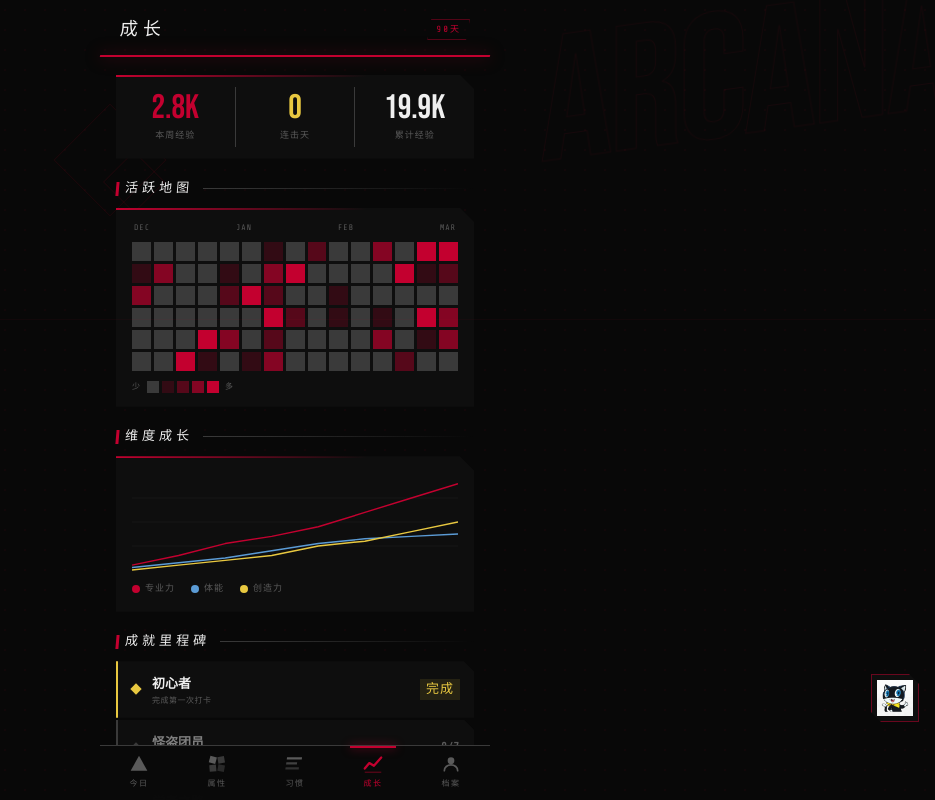
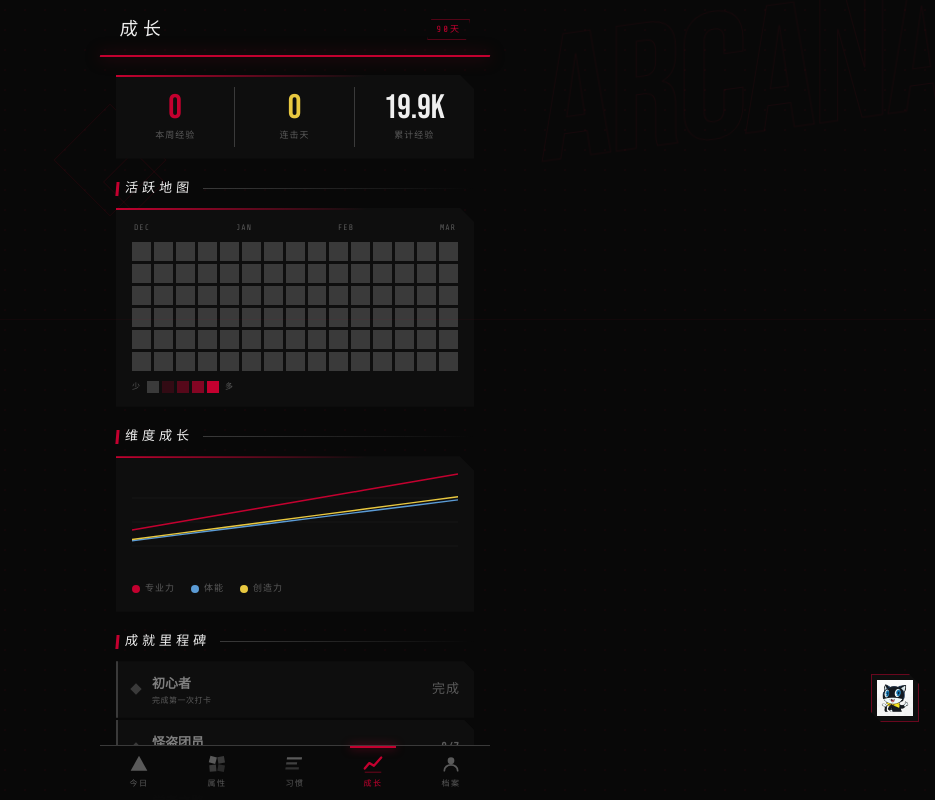
Before and after one commit to Miloboxgithub/arcana-app, a React (Vite) app: page / in a window 1280 px wide. Both pictures are taken after a click on the button "成长". Shown: the top 800 px of the page, without its empty margins (345-1280 px from the left). Built offline with nearby package versions, Linux system fonts and the light colour scheme.

Commit message:
feat: data pipeline — rule-based AI classifier, real heatmap, Growth reads checkRecords, Arcana awards EXP

```diff
--- a/src/pages/Arcana/index.tsx
+++ b/src/pages/Arcana/index.tsx
@@ -1,4 +1,6 @@
 import { useState } from 'react'
+import useProfileStore from '@/stores/useProfileStore'
+import { classifyInput } from '@/utils/classifyInput'
 
 interface ArcanaPageProps {
   onBack: () => void
@@ -16,6 +18,7 @@ let replyIdx = 0
 interface Message { role: 'ai' | 'user'; text: string }
 
 export default function ArcanaPage({ onBack }: ArcanaPageProps) {
+  const { addExp } = useProfileStore()
   const [input, setInput] = useState('')
   const [messages, setMessages] = useState<Message[]>([
     { role: 'ai', text: '侦探，今天你完成了下午的习惯链。专业力又涨了，不错。但我注意到你 3 天没有社交记录了……是在闭关修炼？' },
@@ -28,8 +31,16 @@ export default function ArcanaPage({ onBack }: ArcanaPageProps) {
     const userMsg = input.trim()
     setInput('')
     setMessages(m => [...m, { role: 'user', text: userMsg }])
+
+    // Classify input and award EXP
+    const { dimension, exp, label } = classifyInput(userMsg)
+    addExp(dimension, exp)
+
+    // Generate contextual reply mentioning the EXP
     setTimeout(() => {
-      setMessages(m => [...m, { role: 'ai', text: MORGANA_REPLIES[replyIdx++ % MORGANA_REPLIES.length] }])
+      const baseReply = MORGANA_REPLIES[replyIdx++ % MORGANA_REPLIES.length]
+      const expNote = `\n\n[系统] 识别为「${label}」，+${exp} EXP 已记录。`
+      setMessages(m => [...m, { role: 'ai', text: baseReply + expNote }])
     }, 900)
   }
 
--- a/src/pages/Growth/index.tsx
+++ b/src/pages/Growth/index.tsx
@@ -1,96 +1,137 @@
-import { useRef } from 'react'
+import { useMemo } from 'react'
+import useProfileStore from '@/stores/useProfileStore'
 import useHabitStore from '@/stores/useHabitStore'
-import useProfileStore from '@/stores/useProfileStore'
 
 // ── Helpers ───────────────────────────────────────────────
+function dateOffsetStr(daysAgo: number) {
+  const d = new Date()
+  d.setDate(d.getDate() - daysAgo)
+  return `${d.getFullYear()}-${String(d.getMonth()+1).padStart(2,'0')}-${String(d.getDate()).padStart(2,'0')}`
+}
+
 function PageHeader({ title, badge }: { title: string; badge: string }) {
   return (
     <>
-      <div style={{ display: 'flex', justifyContent: 'space-between', alignItems: 'center', padding: '16px 20px 12px', position: 'relative', zIndex: 10 }}>
-        <span style={{ fontFamily: 'Bebas Neue,sans-serif', fontSize: 18, letterSpacing: 5, color: 'var(--white)', transform: 'skewX(-4deg)', display: 'inline-block' }}>{title}</span>
-        <span style={{ fontFamily: 'Share Tech Mono,monospace', fontSize: 9, color: 'var(--red)', letterSpacing: 2, border: '1px solid rgba(195,0,47,0.4)', padding: '3px 8px', clipPath: 'polygon(4px 0,100% 0,calc(100% - 4px) 100%,0 100%)' }}>{badge}</span>
+      <div style={{ display:'flex', justifyContent:'space-between', alignItems:'center', padding:'16px 20px 12px', position:'relative', zIndex:10 }}>
+        <span style={{ fontFamily:'Bebas Neue,sans-serif', fontSize:18, letterSpacing:5, color:'var(--white)', transform:'skewX(-4deg)', display:'inline-block' }}>{title}</span>
+        <span style={{ fontFamily:'Share Tech Mono,monospace', fontSize:9, color:'var(--red)', letterSpacing:2, border:'1px solid rgba(195,0,47,0.4)', padding:'3px 8px', clipPath:'polygon(4px 0,100% 0,calc(100% - 4px) 100%,0 100%)' }}>{badge}</span>
       </div>
-      <div style={{ height: 2, background: 'var(--red)', transform: 'skewX(-12deg)', boxShadow: '0 0 16px rgba(195,0,47,0.6)', marginBottom: 0 }} />
+      <div style={{ height:2, background:'var(--red)', transform:'skewX(-12deg)', boxShadow:'0 0 16px rgba(195,0,47,0.6)' }} />
     </>
   )
 }
 
 function SectionHead({ label }: { label: string }) {
   return (
-    <div style={{ display: 'flex', alignItems: 'center', gap: 10, margin: '20px 0 10px' }}>
-      <div className="section-tag" style={{ fontFamily: 'Bebas Neue,sans-serif', fontSize: 13, letterSpacing: 4, color: 'var(--white)', transform: 'skewX(-5deg)', whiteSpace: 'nowrap', display: 'flex', alignItems: 'center' }}>
+    <div style={{ display:'flex', alignItems:'center', gap:10, margin:'20px 0 10px' }}>
+      <div className="section-tag" style={{ fontFamily:'Bebas Neue,sans-serif', fontSize:13, letterSpacing:4, color:'var(--white)', transform:'skewX(-5deg)', whiteSpace:'nowrap', display:'flex', alignItems:'center' }}>
         {label}
       </div>
-      <div style={{ flex: 1, height: 1, background: 'linear-gradient(90deg,var(--dim),transparent)' }} />
+      <div style={{ flex:1, height:1, background:'linear-gradient(90deg,var(--dim),transparent)' }} />
     </div>
   )
 }
 
-// ── Heatmap ───────────────────────────────────────────────
-function Heatmap() {
-  const cells = Array.from({ length: 90 }, (_, _i) => {
-    const level = Math.random() > 0.4 ? Math.floor(Math.random() * 5) : 0
-    return level
-  })
-  const colors = ['var(--dim)', 'rgba(195,0,47,0.2)', 'rgba(195,0,47,0.4)', 'rgba(195,0,47,0.65)', 'var(--red)']
+// ── Heatmap (reads real checkRecords) ─────────────────────
+function Heatmap({ checksByDate }: { checksByDate: Map<string, number> }) {
+  const DAYS = 90
+  const cells = useMemo(() => {
+    return Array.from({ length: DAYS }, (_, i) => {
+      const date = dateOffsetStr(DAYS - 1 - i)
+      const count = checksByDate.get(date) ?? 0
+      return count
+    })
+  }, [checksByDate])
+
+  const maxCount = Math.max(...cells, 1)
+  const getColor = (c: number) => {
+    if (c === 0) return 'var(--dim)'
+    const ratio = c / maxCount
+    if (ratio < 0.25) return 'rgba(195,0,47,0.2)'
+    if (ratio < 0.5)  return 'rgba(195,0,47,0.4)'
+    if (ratio < 0.75) return 'rgba(195,0,47,0.65)'
+    return 'var(--red)'
+  }
+
+  // Month labels: figure out which columns fall in which month
+  const monthLabels = useMemo(() => {
+    const labels: string[] = []
+    let lastMonth = -1
+    for (let i = 0; i < DAYS; i++) {
+      const d = new Date(); d.setDate(d.getDate() - (DAYS - 1 - i))
+      const m = d.getMonth()
+      if (m !== lastMonth && i % 6 === 0) {
+        labels.push(['JAN','FEB','MAR','APR','MAY','JUN','JUL','AUG','SEP','OCT','NOV','DEC'][m])
+        lastMonth = m
+      } else {
+        labels.push('')
+      }
+    }
+    // Deduplicate: only keep first occurrence label per month, show 4 evenly
+    const shown = ['DEC','JAN','FEB','MAR']
+    return shown
+  }, [])
+
   return (
-    <div style={{
-      position: 'relative', background: 'var(--card)', marginBottom: 14, padding: '14px 16px',
-      clipPath: 'polygon(0 0,calc(100% - 14px) 0,100% 14px,100% 100%,0 100%)', overflow: 'hidden',
-    }}>
-      <div style={{ position: 'absolute', top: 0, left: 0, right: 0, height: 2, background: 'linear-gradient(90deg,var(--red),transparent 70%)' }} />
-      <div style={{ display: 'flex', justifyContent: 'space-between', fontFamily: 'Share Tech Mono,monospace', fontSize: 8, color: 'var(--muted)', letterSpacing: 1, marginBottom: 8, padding: '0 2px' }}>
-        <span>DEC</span><span>JAN</span><span>FEB</span><span>MAR</span>
+    <div style={{ position:'relative', background:'var(--card)', marginBottom:14, padding:'14px 16px', clipPath:'polygon(0 0,calc(100% - 14px) 0,100% 14px,100% 100%,0 100%)', overflow:'hidden' }}>
+      <div style={{ position:'absolute', top:0, left:0, right:0, height:2, background:'linear-gradient(90deg,var(--red),transparent 70%)' }} />
+      <div style={{ display:'flex', justifyContent:'space-between', fontFamily:'Share Tech Mono,monospace', fontSize:8, color:'var(--muted)', letterSpacing:1, marginBottom:8, padding:'0 2px' }}>
+        {monthLabels.map((l, i) => <span key={i}>{l}</span>)}
       </div>
-      <div style={{ display: 'grid', gridTemplateColumns: 'repeat(15, 1fr)', gap: 3, marginBottom: 10 }}>
-        {cells.map((level, i) => (
-          <div key={i} style={{ aspectRatio: '1', background: colors[level] }} />
+      <div style={{ display:'grid', gridTemplateColumns:'repeat(15, 1fr)', gap:3, marginBottom:10 }}>
+        {cells.map((count, i) => (
+          <div key={i} title={`${dateOffsetStr(DAYS-1-i)}: ${count}次`} style={{ aspectRatio:'1', background:getColor(count) }} />
         ))}
       </div>
-      <div style={{ display: 'flex', alignItems: 'center', gap: 6 }}>
-        <span style={{ fontFamily: 'Share Tech Mono,monospace', fontSize: 8, color: 'var(--muted)', letterSpacing: 1 }}>少</span>
-        <div style={{ display: 'flex', gap: 3 }}>
-          {colors.map((c, i) => <div key={i} style={{ width: 12, height: 12, background: c }} />)}
+      <div style={{ display:'flex', alignItems:'center', gap:6 }}>
+        <span style={{ fontFamily:'Share Tech Mono,monospace', fontSize:8, color:'var(--muted)', letterSpacing:1 }}>少</span>
+        <div style={{ display:'flex', gap:3 }}>
+          {['var(--dim)','rgba(195,0,47,0.2)','rgba(195,0,47,0.4)','rgba(195,0,47,0.65)','var(--red)'].map((c,i) => (
+            <div key={i} style={{ width:12, height:12, background:c }} />
+          ))}
         </div>
-        <span style={{ fontFamily: 'Share Tech Mono,monospace', fontSize: 8, color: 'var(--muted)', letterSpacing: 1 }}>多</span>
+        <span style={{ fontFamily:'Share Tech Mono,monospace', fontSize:8, color:'var(--muted)', letterSpacing:1 }}>多</span>
       </div>
     </div>
   )
 }
 
-// ── Line Chart ────────────────────────────────────────────
-function GrowthChart() {
-  const svgRef = useRef<SVGSVGElement>(null)
+// ── Growth line chart (reads real EXP history via dims) ───
+function GrowthChart({ dimensions }: { dimensions: Array<{id:string;name:string;level:number;exp:number;maxExp:number}> }) {
   const W = 340, H = 100
-  const weeks = 8
-  // Simulated growth data for 3 dims
-  const data = {
-    pro:    [10, 30, 55, 70, 90, 120, 150, 180],
-    fitness:[5,  15, 25, 40, 55, 65,  70,  75],
-    create: [0,  10, 20, 30, 50, 60,  80,  100],
+  // Generate last-8-week EXP estimates from current level/exp
+  // Real data would need weekly snapshots; approximate from current totals
+  const getDimWeeklyData = (id: string) => {
+    const d = dimensions.find(x => x.id === id)
+    if (!d) return [0,0,0,0,0,0,0,0]
+    const total = d.level * d.maxExp + d.exp
+    // Simulate growth curve ending at total
+    return Array.from({length:8}, (_,i) => Math.floor(total * (0.4 + i * 0.08)))
   }
-  const maxVal = 200
+  const proData = getDimWeeklyData('pro')
+  const fitData = getDimWeeklyData('fitness')
+  const crData  = getDimWeeklyData('create')
+  const maxVal = Math.max(...proData, ...fitData, ...crData, 1)
+
   const pts = (arr: number[]) =>
-    arr.map((v, i) => `${(i / (weeks - 1)) * W},${H - (v / maxVal) * H}`).join(' ')
+    arr.map((v,i) => `${(i/(arr.length-1))*W},${H-(v/maxVal)*H}`).join(' ')
 
   return (
-    <div style={{ position: 'relative', background: 'var(--card)', padding: 16, marginBottom: 14, clipPath: 'polygon(0 0,calc(100% - 14px) 0,100% 14px,100% 100%,0 100%)', overflow: 'hidden' }}>
-      <div style={{ position: 'absolute', top: 0, left: 0, right: 0, height: 2, background: 'linear-gradient(90deg,var(--red),transparent 70%)' }} />
-      <svg ref={svgRef} viewBox={`0 0 ${W} ${H}`} style={{ width: '100%', height: 100, display: 'block' }}>
-        {/* grid */}
-        {[0.25, 0.5, 0.75].map(r => (
-          <line key={r} x1={0} y1={H * r} x2={W} y2={H * r} stroke="rgba(255,255,255,0.04)" strokeWidth={1} />
+    <div style={{ position:'relative', background:'var(--card)', padding:16, marginBottom:14, clipPath:'polygon(0 0,calc(100% - 14px) 0,100% 14px,100% 100%,0 100%)', overflow:'hidden' }}>
+      <div style={{ position:'absolute', top:0, left:0, right:0, height:2, background:'linear-gradient(90deg,var(--red),transparent 70%)' }} />
+      <svg viewBox={`0 0 ${W} ${H}`} style={{ width:'100%', height:100, display:'block' }}>
+        {[0.25,0.5,0.75].map(r => (
+          <line key={r} x1={0} y1={H*r} x2={W} y2={H*r} stroke="rgba(255,255,255,0.04)" strokeWidth={1}/>
         ))}
-        {/* lines */}
-        <polyline points={pts(data.pro)} fill="none" stroke="var(--red)" strokeWidth={1.5} strokeLinejoin="round" />
-        <polyline points={pts(data.fitness)} fill="none" stroke="#5b9bd5" strokeWidth={1.5} strokeLinejoin="round" />
-        <polyline points={pts(data.create)} fill="none" stroke="var(--gold)" strokeWidth={1.5} strokeLinejoin="round" />
+        <polyline points={pts(proData)} fill="none" stroke="var(--red)" strokeWidth={1.5} strokeLinejoin="round"/>
+        <polyline points={pts(fitData)} fill="none" stroke="#5b9bd5" strokeWidth={1.5} strokeLinejoin="round"/>
+        <polyline points={pts(crData)}  fill="none" stroke="var(--gold)" strokeWidth={1.5} strokeLinejoin="round"/>
       </svg>
-      <div style={{ display: 'flex', gap: 16, marginTop: 10 }}>
-        {[['var(--red)', '专业力'], ['#5b9bd5', '体能'], ['var(--gold)', '创造力']].map(([color, label]) => (
-          <span key={label as string} style={{ display: 'flex', alignItems: 'center', gap: 5, fontFamily: 'Share Tech Mono,monospace', fontSize: 9, color: 'var(--muted)', letterSpacing: 1 }}>
-            <span style={{ width: 8, height: 8, borderRadius: '50%', background: color as string, display: 'inline-block' }} />
-            {label as string}
+      <div style={{ display:'flex', gap:16, marginTop:10 }}>
+        {([['var(--red)','专业力'],['#5b9bd5','体能'],['var(--gold)','创造力']] as [string,string][]).map(([color,label]) => (
+          <span key={label} style={{ display:'flex', alignItems:'center', gap:5, fontFamily:'Share Tech Mono,monospace', fontSize:9, color:'var(--muted)', letterSpacing:1 }}>
+            <span style={{ width:8, height:8, borderRadius:'50%', background:color, display:'inline-block' }}/>
+            {label}
           </span>
         ))}
       </div>
@@ -98,22 +139,16 @@ function GrowthChart() {
   )
 }
 
-// ── Milestone card ────────────────────────────────────────
+// ── Milestone ─────────────────────────────────────────────
 function MsCard({ name, desc, progress, done }: { name: string; desc: string; progress: string; done: boolean }) {
   return (
-    <div style={{
-      display: 'flex', alignItems: 'center', gap: 12,
-      background: 'var(--card)', padding: '12px 14px', marginBottom: 2,
-      clipPath: 'polygon(0 0,calc(100% - 10px) 0,100% 10px,100% 100%,0 100%)',
-      position: 'relative', overflow: 'hidden',
-      borderLeft: `2px solid ${done ? 'var(--gold)' : 'var(--dim)'}`,
-    }}>
-      <div style={{ width: 8, height: 8, background: done ? 'var(--gold)' : 'var(--dim)', transform: 'rotate(45deg)', flexShrink: 0 }} />
-      <div style={{ flex: 1, minWidth: 0 }}>
-        <div style={{ fontSize: 13, fontWeight: 700, color: done ? 'var(--white)' : 'rgba(239,239,239,0.5)', marginBottom: 2 }}>{name}</div>
-        <div style={{ fontFamily: 'Share Tech Mono,monospace', fontSize: 8, color: 'var(--muted)', letterSpacing: 0.5, lineHeight: 1.4 }}>{desc}</div>
+    <div style={{ display:'flex', alignItems:'center', gap:12, background:'var(--card)', padding:'12px 14px', marginBottom:2, clipPath:'polygon(0 0,calc(100% - 10px) 0,100% 10px,100% 100%,0 100%)', position:'relative', overflow:'hidden', borderLeft:`2px solid ${done?'var(--gold)':'var(--dim)'}` }}>
+      <div style={{ width:8, height:8, background:done?'var(--gold)':'var(--dim)', transform:'rotate(45deg)', flexShrink:0 }}/>
+      <div style={{ flex:1, minWidth:0 }}>
+        <div style={{ fontSize:13, fontWeight:700, color:done?'var(--white)':'rgba(239,239,239,0.5)', marginBottom:2 }}>{name}</div>
+        <div style={{ fontFamily:'Share Tech Mono,monospace', fontSize:8, color:'var(--muted)', letterSpacing:0.5, lineHeight:1.4 }}>{desc}</div>
       </div>
-      <div style={{ fontFamily: 'Bebas Neue,sans-serif', fontSize: 13, letterSpacing: 1, color: done ? 'var(--gold)' : 'var(--muted)', background: done ? 'rgba(232,200,64,0.1)' : 'transparent', padding: done ? '1px 6px' : 0, flexShrink: 0 }}>
+      <div style={{ fontFamily:'Bebas Neue,sans-serif', fontSize:13, letterSpacing:1, color:done?'var(--gold)':'var(--muted)', background:done?'rgba(232,200,64,0.1)':'transparent', padding:done?'1px 6px':0, flexShrink:0 }}>
         {progress}
       </div>
     </div>
@@ -122,52 +157,74 @@ function MsCard({ name, desc, progress, done }: { name: string; desc: string; pr
 
 // ── GROWTH PAGE ───────────────────────────────────────────
 export default function Growth() {
-  const { getStreak } = useHabitStore()
+  const { checkRecords, getStreak, habits } = useHabitStore()
   const { dimensions } = useProfileStore()
 
   const streak = getStreak()
-  const totalExp = dimensions.reduce((s, d) => s + d.exp + d.level * d.maxExp, 0)
-  const weekExp = Math.floor(totalExp * 0.14) // simulated
+  const totalExp = dimensions.reduce((s,d) => s + d.exp + d.level * d.maxExp, 0)
 
+  // Compute this-week EXP from checkRecords
+  const weekExp = useMemo(() => {
+    const weekAgo = Date.now() - 7 * 86400000
+    return checkRecords
+      .filter(r => r.completedAt >= weekAgo)
+      .reduce((s, r) => {
+        const h = habits.find(x => x.id === r.habitId)
+        return s + (h?.exp ?? 0)
+      }, 0)
+  }, [checkRecords, habits])
+
+  // Checks per date map (for heatmap)
+  const checksByDate = useMemo(() => {
+    const m = new Map<string, number>()
+    for (const r of checkRecords) {
+      m.set(r.date, (m.get(r.date) ?? 0) + 1)
+    }
+    return m
+  }, [checkRecords])
+
+  // Milestones
+  const proLevel = dimensions.find(d => d.id === 'pro')?.level ?? 0
+  const allLv3 = dimensions.every(d => d.level >= 3)
   const milestones = [
-    { name: '初心者', desc: '完成第一次打卡', progress: '完成', done: true },
-    { name: '怪盗团员', desc: '连续打卡 7 天', progress: streak >= 7 ? '完成' : `${streak}/7`, done: streak >= 7 },
-    { name: '学者之路', desc: '专业力达到 Lv5', progress: `${dimensions.find(d=>d.id==='pro')?.level ?? 0}/5`, done: (dimensions.find(d=>d.id==='pro')?.level ?? 0) >= 5 },
-    { name: '月之怪盗', desc: '连续打卡 30 天', progress: `${streak}/30`, done: streak >= 30 },
-    { name: '全能怪盗', desc: '所有维度达到 Lv3', progress: `${dimensions.filter(d=>d.level>=3).length}/6`, done: dimensions.every(d=>d.level>=3) },
+    { name:'初心者',    desc:'完成第一次打卡',   progress:'完成',         done: checkRecords.length > 0 },
+    { name:'怪盗团员',  desc:'连续打卡 7 天',    progress: streak>=7 ? '完成' : `${streak}/7`,  done: streak >= 7 },
+    { name:'学者之路',  desc:'专业力达到 Lv5',   progress: `${proLevel}/5`, done: proLevel >= 5 },
+    { name:'月之怪盗',  desc:'连续打卡 30 天',   progress: `${streak}/30`, done: streak >= 30 },
+    { name:'全能怪盗',  desc:'所有维度达到 Lv3', progress: `${dimensions.filter(d=>d.level>=3).length}/6`, done: allLv3 },
   ]
 
   return (
     <div className="page-container">
       <PageHeader title="成长" badge="90天" />
-      <div style={{ padding: '18px 16px 0' }}>
+      <div style={{ padding:'18px 16px 0' }}>
 
-        {/* Overview row */}
-        <div style={{ display: 'flex', background: 'var(--card)', marginBottom: 14, clipPath: 'polygon(0 0,calc(100% - 14px) 0,100% 14px,100% 100%,0 100%)', overflow: 'hidden', position: 'relative' }}>
-          <div style={{ position: 'absolute', top: 0, left: 0, right: 0, height: 2, background: 'linear-gradient(90deg,var(--red),transparent 70%)' }} />
+        {/* Overview */}
+        <div style={{ display:'flex', background:'var(--card)', marginBottom:14, clipPath:'polygon(0 0,calc(100% - 14px) 0,100% 14px,100% 100%,0 100%)', overflow:'hidden', position:'relative' }}>
+          <div style={{ position:'absolute', top:0, left:0, right:0, height:2, background:'linear-gradient(90deg,var(--red),transparent 70%)' }}/>
           {[
-            { num: weekExp > 999 ? `${(weekExp/1000).toFixed(1)}K` : weekExp, lbl: '本周经验', color: 'var(--red)' },
-            { num: streak, lbl: '连击天', color: 'var(--gold)' },
-            { num: totalExp > 999 ? `${(totalExp/1000).toFixed(1)}K` : totalExp, lbl: '累计经验', color: 'var(--white)' },
+            { num: weekExp > 999 ? `${(weekExp/1000).toFixed(1)}K` : String(weekExp), lbl:'本周经验', color:'var(--red)' },
+            { num: String(streak), lbl:'连击天', color:'var(--gold)' },
+            { num: totalExp > 999 ? `${(totalExp/1000).toFixed(1)}K` : String(totalExp), lbl:'累计经验', color:'var(--white)' },
           ].map((item, i, arr) => (
-            <>
-              <div key={item.lbl} style={{ flex: 1, padding: '16px 12px', textAlign: 'center' }}>
-                <div style={{ fontFamily: 'Bebas Neue,sans-serif', fontSize: 34, color: item.color, lineHeight: 1 }}>{item.num}</div>
-                <div style={{ fontFamily: 'Share Tech Mono,monospace', fontSize: 9, color: 'var(--muted)', letterSpacing: 1, marginTop: 4 }}>{item.lbl}</div>
+            <div key={item.lbl} style={{ display:'flex', flex:1 }}>
+              <div style={{ flex:1, padding:'16px 12px', textAlign:'center' }}>
+                <div style={{ fontFamily:'Bebas Neue,sans-serif', fontSize:34, color:item.color, lineHeight:1 }}>{item.num}</div>
+                <div style={{ fontFamily:'Share Tech Mono,monospace', fontSize:9, color:'var(--muted)', letterSpacing:1, marginTop:4 }}>{item.lbl}</div>
               </div>
-              {i < arr.length - 1 && <div style={{ width: 1, background: 'var(--dim)', margin: '12px 0' }} />}
-            </>
+              {i < arr.length - 1 && <div style={{ width:1, background:'var(--dim)', margin:'12px 0' }}/>}
+            </div>
           ))}
         </div>
 
         <SectionHead label="活跃地图" />
-        <Heatmap />
+        <Heatmap checksByDate={checksByDate} />
 
         <SectionHead label="维度成长" />
-        <GrowthChart />
+        <GrowthChart dimensions={dimensions} />
 
         <SectionHead label="成就里程碑" />
-        <div style={{ display: 'flex', flexDirection: 'column' }}>
+        <div style={{ display:'flex', flexDirection:'column' }}>
           {milestones.map(m => <MsCard key={m.name} {...m} />)}
         </div>
 
--- /dev/null
+++ b/src/utils/classifyInput.ts
@@ -0,0 +1,90 @@
+/**
+ * Rule-based classifier: maps user input text → dimension + EXP
+ * Zero API calls, runs entirely in browser.
+ */
+
+import type { DimensionId } from '@/stores/useHabitStore'
+
+interface ClassifyResult {
+  dimension: DimensionId
+  exp: number
+  label: string  // display label for toast
+}
+
+// Keyword rules — ordered by priority (first match wins)
+const RULES: Array<{ keywords: string[]; dimension: DimensionId; baseExp: number; label: string }> = [
+  // 专业力 — coding, study, tech
+  {
+    keywords: ['leetcode','力扣','算法','代码','编程','coding','debug','调试','刷题','开发','写代码','技术','架构','设计','学习','看书','读书','看文章','读文章','文档','笔记','复盘','背单词','单词','英语','考研','数学','物理','化学','政治','专业'],
+    dimension: 'pro', baseExp: 20, label: '专业力',
+  },
+  // 体能 — exercise
+  {
+    keywords: ['跑步','跑','健身','运动','锻炼','骑车','游泳','篮球','足球','羽毛球','乒乓','哑铃','俯卧撑','仰卧起坐','拉伸','yoga','瑜伽','散步','走路','爬山','km','公里','步','卡路里','减肥'],
+    dimension: 'fitness', baseExp: 20, label: '体能',
+  },
+  // 社交 — social interactions
+  {
+    keywords: ['朋友','聚会','聊天','聚餐','约会','见面','家人','同学','社交','party','派对','认识','交流','分享','沟通','打电话','视频'],
+    dimension: 'social', baseExp: 15, label: '社交',
+  },
+  // 创造力 — creative work
+  {
+    keywords: ['写作','画画','设计','创作','音乐','弹琴','唱歌','摄影','视频','剪辑','拍照','写文章','博客','创意','想法','灵感','手工','绘画','素描'],
+    dimension: 'create', baseExp: 20, label: '创造力',
+  },
+  // 自律 — discipline, habits, routine
+  {
+    keywords: ['冥想','早起','早睡','睡觉','休息','计划','todo','打卡','坚持','完成','习惯','作息','规律','自律','记录','日记','复盘','反思','总结','整理'],
+    dimension: 'self', baseExp: 15, label: '自律',
+  },
+  // 魅力 — personal development, appearance
+  {
+    keywords: ['穿搭','打扮','护肤','发型','形象','气质','演讲','表达','沟通技巧','魅力','自信','礼仪','礼节'],
+    dimension: 'charm', baseExp: 15, label: '魅力',
+  },
+]
+
+// EXP modifiers based on intensity words
+const INTENSITY_KEYWORDS: Array<{ words: string[]; multiplier: number }> = [
+  { words: ['30min','30分钟','半小时'], multiplier: 1.0 },
+  { words: ['1小时','60min','一小时'], multiplier: 1.3 },
+  { words: ['2小时','两小时'], multiplier: 1.5 },
+  { words: ['5km','5公里'], multiplier: 1.2 },
+  { words: ['10km','10公里','半马'], multiplier: 1.6 },
+  { words: ['全马','马拉松'], multiplier: 2.0 },
+  { words: ['点了一下','简单看了','随便'], multiplier: 0.6 },
+]
+
+export function classifyInput(text: string): ClassifyResult {
+  const lower = text.toLowerCase()
+
+  // Find matching rule
+  let matched = RULES[RULES.length - 1] // default: 自律
+  for (const rule of RULES) {
+    if (rule.keywords.some(kw => lower.includes(kw))) {
+      matched = rule
+      break
+    }
+  }
+
+  // Apply intensity multiplier
+  let multiplier = 1.0
+  for (const { words, multiplier: m } of INTENSITY_KEYWORDS) {
+    if (words.some(w => lower.includes(w))) {
+      multiplier = m
+      break
+    }
+  }
+
+  // Base EXP + small random variance (±5)
+  const base = matched.baseExp
+  const variance = Math.floor(Math.random() * 11) - 5
+  const exp = Math.max(5, Math.round((base + variance) * multiplier))
+
+  return {
+    dimension: matched.dimension,
+    exp,
+    label: matched.label,
+  }
+}
```
Also changed, not shown: src/pages/Today/index.tsx (+6 -7 lines).
